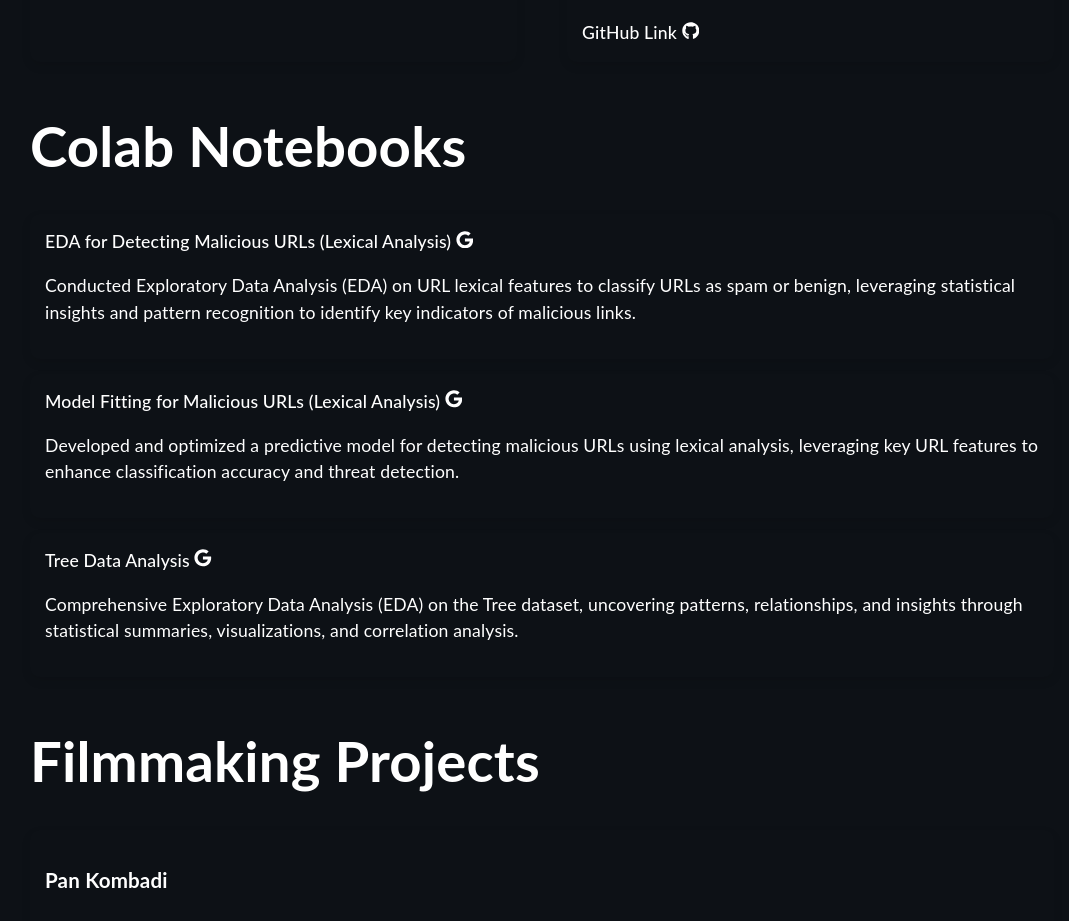
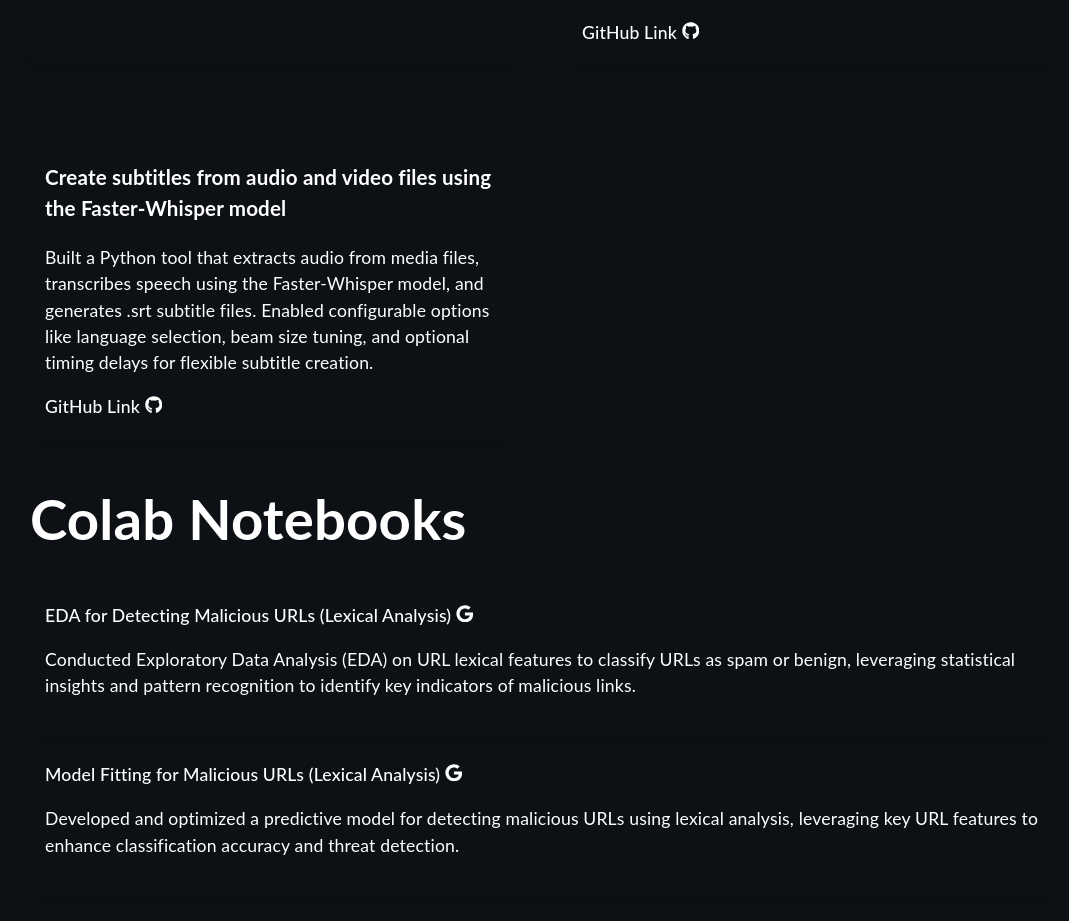
Before and after one commit to Prakul95/portfolio-react-app, a React (Vite) app: page / in a window 1280 px wide. Shown: the part 5242-6163 px from the top of the page, without its empty margins (98-1167 px from the left). Built offline with nearby package versions, Linux system fonts and the light colour scheme; a web font is replaced by a local one.

Commit message:
added create subtitles project to the portfolio

```diff
--- a/src/components/Project.tsx
+++ b/src/components/Project.tsx
@@ -15,6 +15,13 @@ const projects = [
       "Developed a PostgreSQL-backed authentication system in Go, implementing secure user authentication with JWT tokens. Integrated caching for efficient session management, storing JWT tokens in cache upon login and invalidating them upon logout to enhance security and performance.",
     link: "https://github.com/Prakul95/JwtLoginDemo",
   },
+  {
+    name: "Create subtitles from audio and video files using the Faster-Whisper model",
+    description:
+      "Built a Python tool that extracts audio from media files, transcribes speech using the Faster-Whisper model, and generates .srt subtitle files. Enabled configurable options like language selection, beam size tuning, and optional timing delays for flexible subtitle creation.",
+    link: "https://github.com/Prakul95/createSubtitles",
+  }
+
 ];
 
 const colabLinks = [
```
